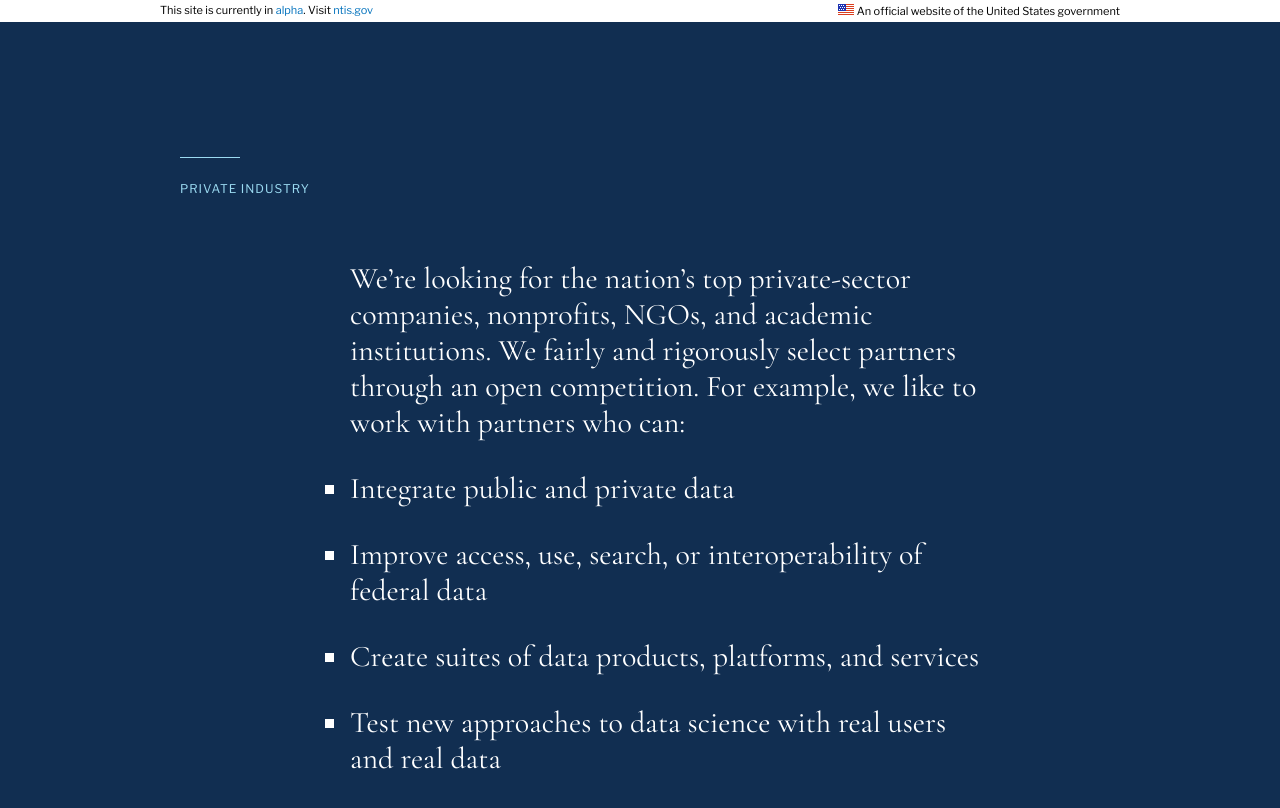
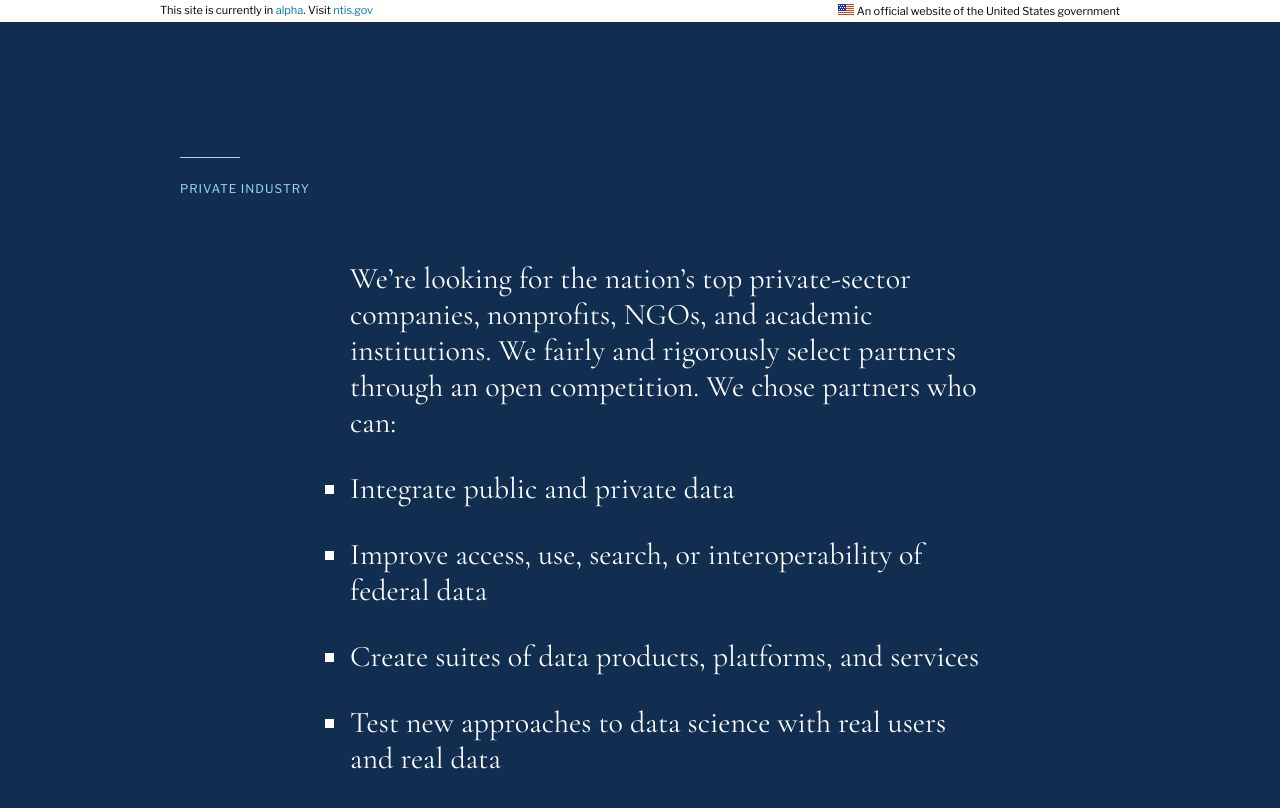
Before and after one commit to 18F/ntis-gov, a Jekyll site: the page built from partner/index.md, in a window 1280 px wide and 900 px high, scrolled down 1273 px. Shown: the top 808 px of the window. Built offline with Jekyll 4.4.1, drawn with Linux system fonts in a browser that asks for light colours.

Commit message:
Update index.md

```diff
--- a/partner/index.md
+++ b/partner/index.md
@@ -17,7 +17,7 @@ We look for government partners with projects that need fast execution and requi
 
 ### Private industry
 
-We’re looking for the nation’s top private-sector companies, nonprofits, NGOs, and academic institutions. We fairly and rigorously select partners through an open competition. For example, we like to work with partners who can:
+We’re looking for the nation’s top private-sector companies, nonprofits, NGOs, and academic institutions. We fairly and rigorously select partners through an open competition. We chose partners who can:
 
 - Integrate public and private data
 - Improve access, use, search, or interoperability of federal data
```
